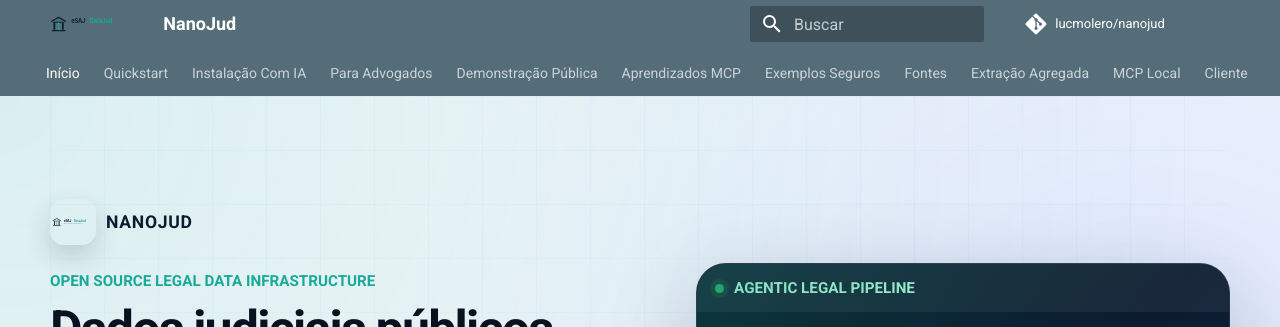
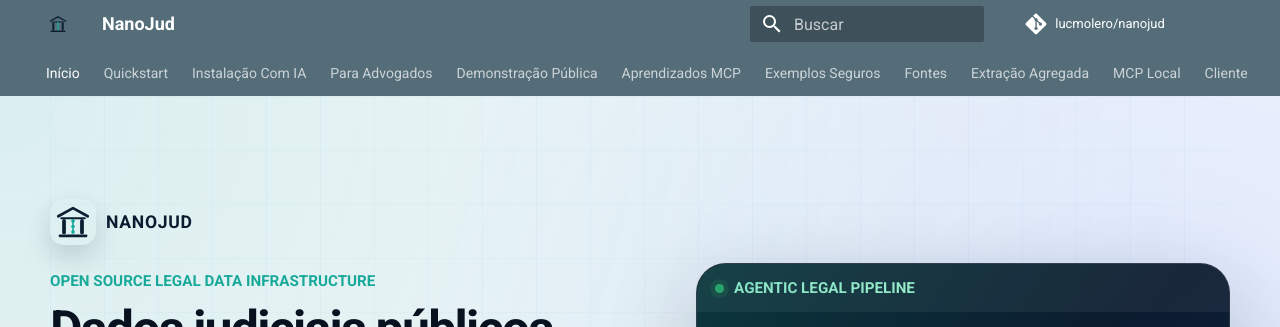
Before and after one commit to lucmolero/esaj-datajud, an MkDocs documentation site: the page built from docs/index.md, in a window 1280 px wide. Shown: the top 327 px of the page. Built offline with MkDocs 1.6.1 and Material for MkDocs 9.7.7, drawn with Linux system fonts in a browser that asks for light colours; comment, search, counter and statistics services are not loaded.

Commit message:
Refine NanoJud logo branding

```diff
--- a/docs/index.md
+++ b/docs/index.md
@@ -8,7 +8,7 @@
   <section class="legal-hero" aria-labelledby="legal-home-title">
     <div class="legal-hero__copy">
       <div class="legal-brandline">
-        <img src="assets/nanojud-logo-primary.svg" alt="" />
+        <img src="assets/nanojud-icon.svg" alt="" />
         <span>NanoJud</span>
       </div>
       <p class="legal-kicker">Open source legal data infrastructure</p>
--- a/mkdocs.yml
+++ b/mkdocs.yml
@@ -7,7 +7,7 @@
 theme:
   name: material
   language: pt-BR
-  logo: assets/nanojud-logo-primary.svg
+  logo: assets/nanojud-icon.svg
   favicon: assets/nanojud-icon.svg
   palette:
     primary: blue grey
```
Also changed, not shown: README.md (+1 -1 lines), docs/assets/nanojud-logo-primary.svg, docs/assets/nanojud-logo-reverse.svg.
